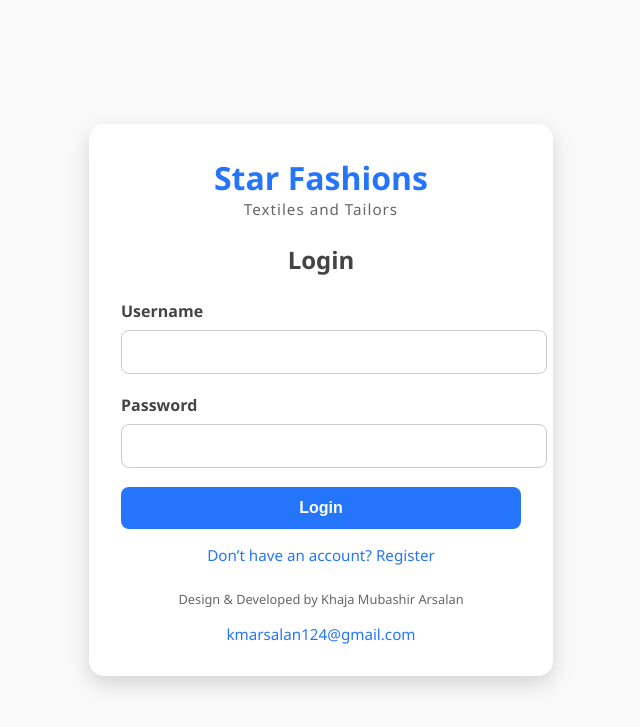
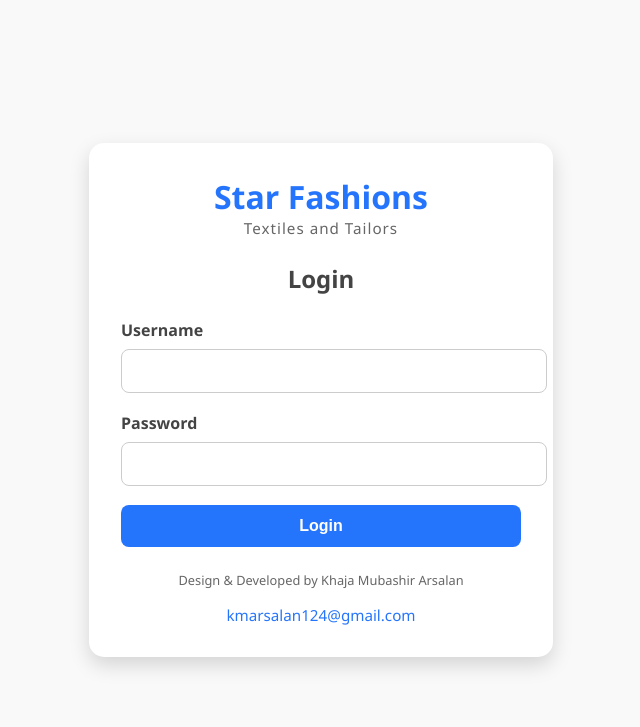
Before and after one commit to Encrypted10/Tailor-billing-system, a Django app: page / in a window 1280 px wide. Shown: the top 727 px of the page, without its empty margins (319-959 px from the left). Run offline with Django 5.2, Linux system fonts and the light colour scheme.

Commit message:
email from pdf and register link disabled

```diff
--- a/templates/login.html
+++ b/templates/login.html
@@ -128,7 +128,7 @@
             <input type="password" name="password" id="password" required>
 
             <button type="submit">Login</button>
-            <a href="{% url 'register' %}">Don’t have an account? Register</a>
+            <!-- <a href="{% url 'register' %}">Don’t have an account? Register</a> -->
         </form>
         <footer>
             Design & Developed by Khaja Mubashir Arsalan <br>
--- a/templates/pdf_template.html
+++ b/templates/pdf_template.html
@@ -73,7 +73,7 @@
         <div class="info">
             <p><strong>Customer Name:</strong> {{ billapp_tailoring.name }}</p>
             <p><strong>Phone Number:</strong> {{ billapp_tailoring.phone_number }}</p>
-            <p><strong>Email:</strong> {{ billapp_tailoring.email }}</p>
+            <!-- <p><strong>Email:</strong> {{ billapp_tailoring.email }}</p> -->
             <p><strong>advance_amount:</strong> {{ billapp_tailoring.advance_amount }}</p>
             <p><strong>Bill:</strong> {{ billapp_tailoring.bill }}</p>
             <p><strong>Bill Number:</strong> {{ billapp_tailoring.bill_number }}</p>
```
